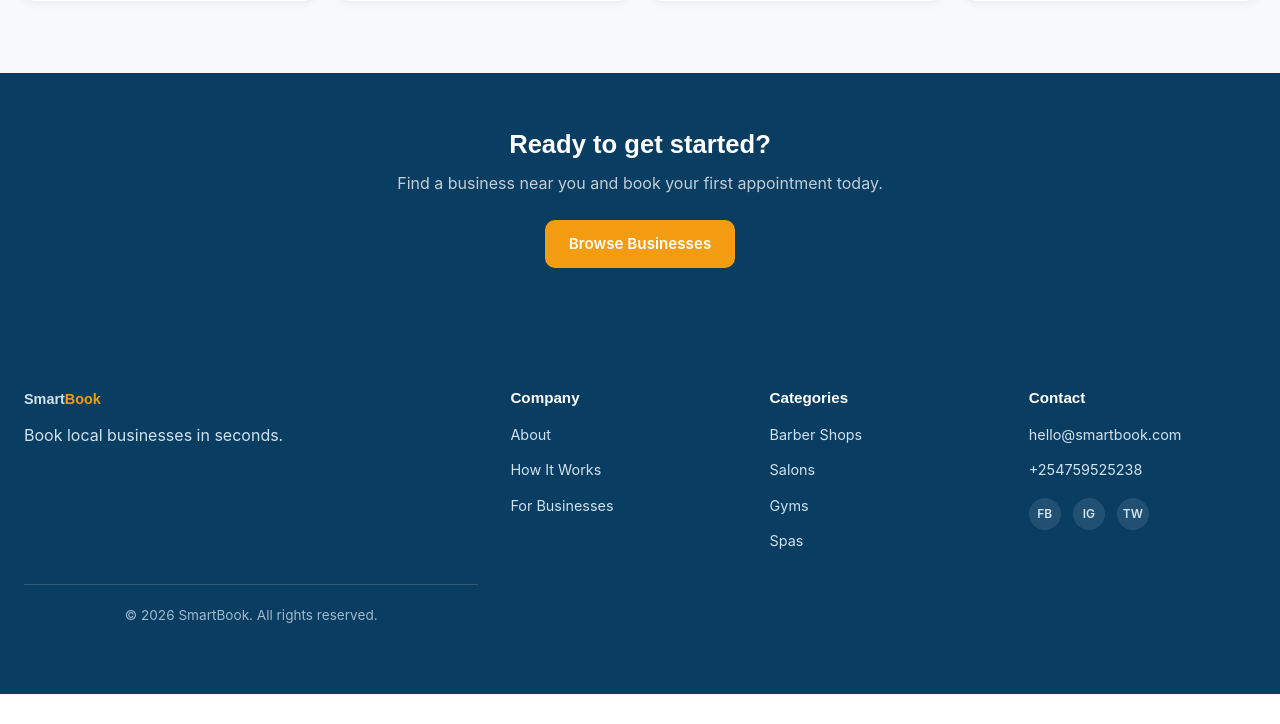
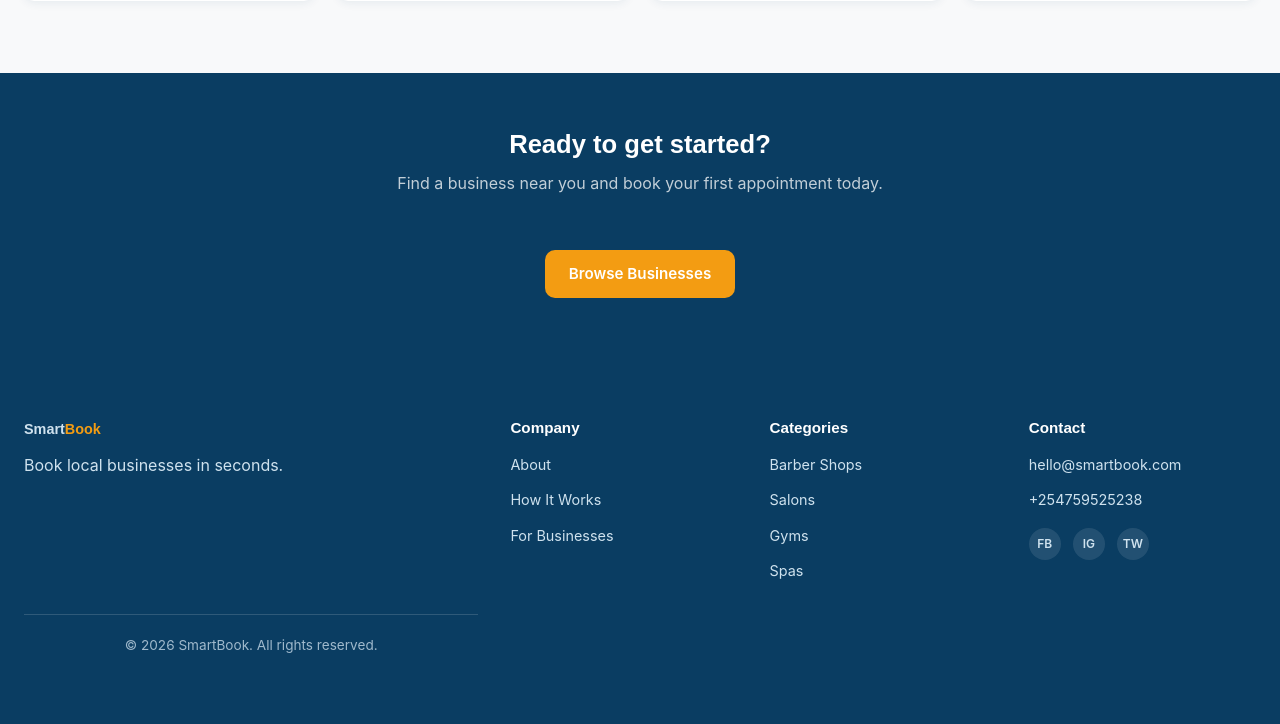
Before and after one commit to maxwel07/Smart-Book-project, a Django app: a page that uses howitworks/templates/how_it_works.html in a window 1280 px wide. Shown: the part 628-1352 px from the top of the page. Before the commit the page ends 1322 px from the top, so only its background shows below. Run offline with Django 5.2, Linux system fonts and the light colour scheme; parts of the project's set-up code (start-up, migrations or seed data) failed here and were passed over.

Commit message:
fixed the howitworks css route

```diff
--- a/howitworks/static/howitworks/css/how_it_works.css
+++ b/howitworks/static/howitworks/css/how_it_works.css
@@ -91,6 +91,11 @@
 .hiw-cta {
   background: var(--navy);
   padding: 56px 0;
+
+}
+
+.btn-hiw {
+  margin-top: 30px;
 }
 
 .hiw-cta-inner {
--- a/howitworks/templates/how_it_works.html
+++ b/howitworks/templates/how_it_works.html
@@ -3,7 +3,7 @@
 {% load static %}
 
 {% block extra_css %}
-<link rel="stylesheet" href="{% static 'core/css/how_it_works.css' %}">
+<link rel="stylesheet" href="{% static 'howitworks/css/how_it_works.css' %}">
 {% endblock %}
 
 {% block title %} How It Works {% endblock %}
@@ -61,7 +61,7 @@
   <div class="container hiw-cta-inner">
     <h2>Ready to get started?</h2>
     <p>Find a business near you and book your first appointment today.</p>
-    <a href="{% url 'business_list' %}" class="btn btn-cta">Browse Businesses</a>
+    <a href="{% url 'business_list' %}" class="btn btn-cta btn-hiw">Browse Businesses</a>
   </div>
 </section>
 
```
